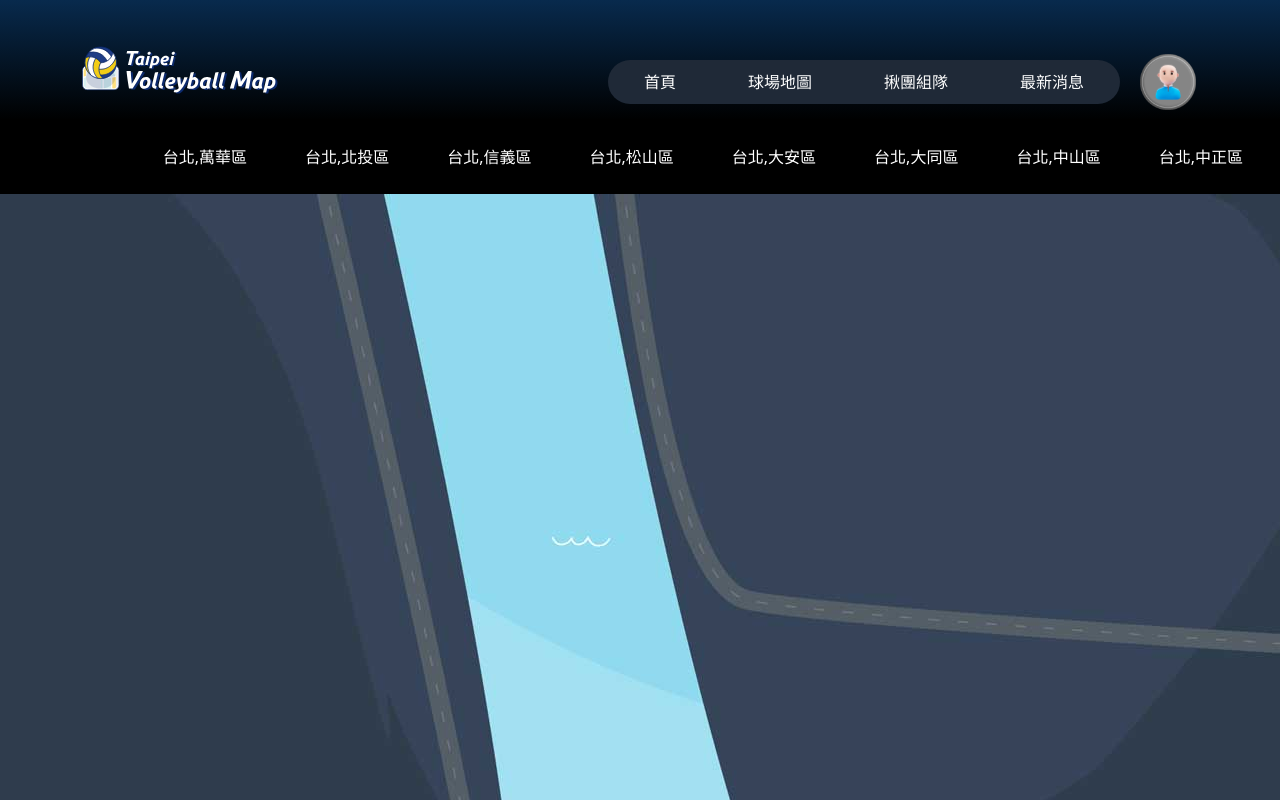
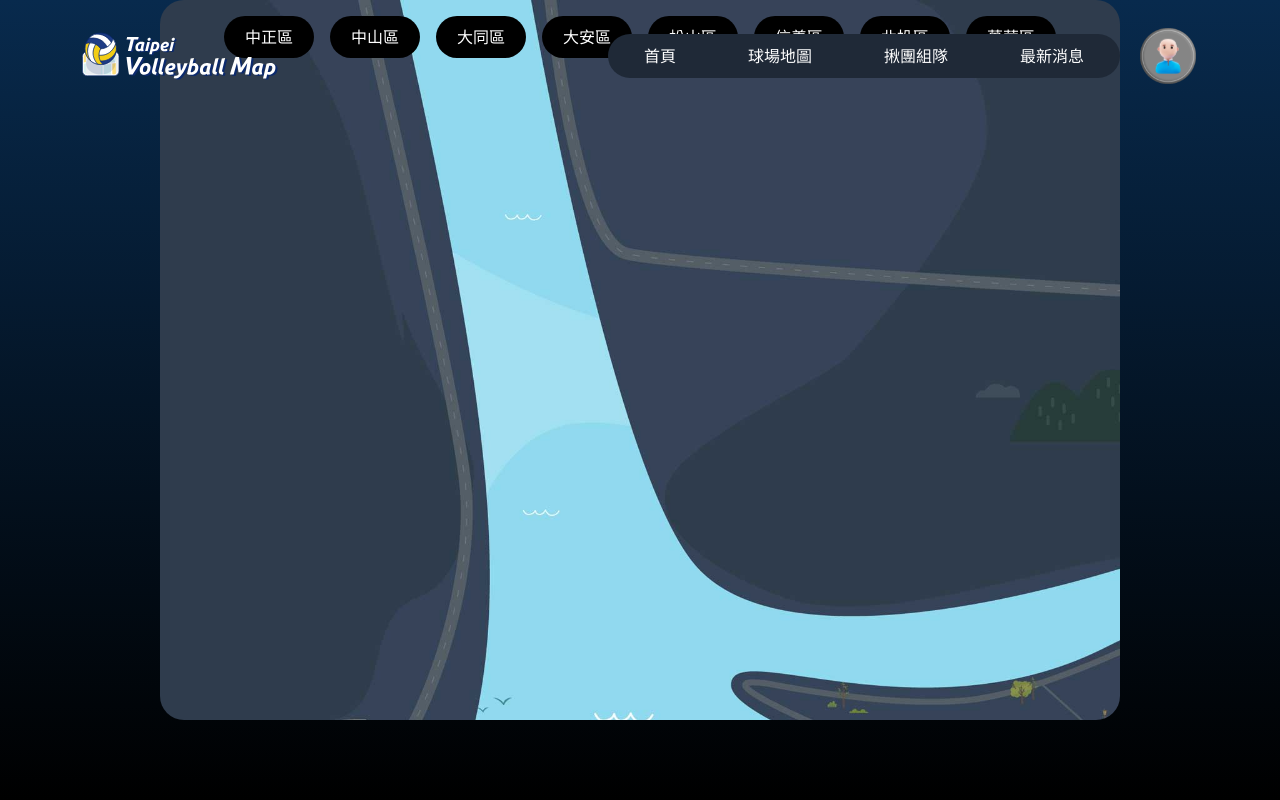
Before and after one commit to rex2713/tvm, a React (Vite) app: page /map in a window 1280 px wide. Shown: the top 800 px of the page. Built offline with nearby package versions, Linux system fonts and the light colour scheme; what tailwindcss-3d would draw is missing.

Commit message:
0203-0130

```diff
--- a/src/Component/HeaderNavBar.jsx
+++ b/src/Component/HeaderNavBar.jsx
@@ -4,19 +4,19 @@ import MemberIcon from "./MemberIcon";
 
 const HeaderNavBar = () => {
   return (
-    <header className="bg-parent fixed z-20 flex w-full justify-between px-20">
+    <header className="bg-parent fixed z-20 flex w-full h-28 justify-between px-20 items-center">
       <div className="flex">
-        <div className="h-15 mr-2 shrink-0 rounded-full pt-10">
+        <div className="h-15 mr-2 shrink-0 rounded-full ">
           <img src="../pic/logo.svg" alt="" />
         </div>
       </div>
       <nav className="leading-15 0 ">
-        <div className="flex justify-between gap-x-2 ">
-          <ul className="mx-2 mt-[60px] flex h-11 items-center justify-center space-x-2 rounded-full  bg-gray-800 px-1 leading-10 text-white">
+        <div className="flex justify-between gap-x-2 items-center">
+          <ul className="mx-2 flex h-11 items-center justify-center space-x-2 rounded-full  bg-gray-800 px-1 leading-10 text-white">
             <li>
               <Link
                 to="/"
-                className="rounded-full px-8 py-2 font-light duration-500 hover:[background-color:rgba(255,255,255,.1)]"
+                className="rounded-full px-8 py-2 font-light duration-500 hover:bg-white/20"
               >
                 首頁
               </Link>
@@ -24,7 +24,7 @@ const HeaderNavBar = () => {
             <li>
               <Link
                 to="/map"
-                className="rounded-full px-8 py-2 font-light duration-500 hover:[background-color:rgba(255,255,255,.1)]"
+                className="rounded-full px-8 py-2 font-light duration-500 hover:bg-white/20"
               >
                 球場地圖
               </Link>
@@ -32,7 +32,7 @@ const HeaderNavBar = () => {
             <li>
               <Link
                 to="/team/list"
-                className="rounded-full px-8 py-2 font-light duration-500 hover:[background-color:rgba(255,255,255,.1)]"
+                className="rounded-full px-8 py-2 font-light duration-500 hover:bg-white/20"
                 href=""
               >
                 揪團組隊
@@ -41,7 +41,7 @@ const HeaderNavBar = () => {
             <li>
               <Link
                 to="/news"
-                className="rounded-full px-8 py-2 font-light duration-500 hover:[background-color:rgba(255,255,255,.1)]"
+                className="rounded-full px-8 py-2 font-light duration-500 hover:bg-white/20"
                 href=""
               >
                 最新消息
@@ -52,7 +52,7 @@ const HeaderNavBar = () => {
             to="/member/login"
             className="rounded-full font-light leading-10 text-white"
           >
-            <div className="mt-[50px] ">
+            <div className="">
               <MemberIcon />
             </div>
           </Link>
--- a/src/page/HomePage.jsx
+++ b/src/page/HomePage.jsx
@@ -35,7 +35,7 @@ const HomePage = () => {
         <section className="relative h-screen bg-[url('../../pic/homepage-bg.jpg')] bg-cover px-20">
           {/* <div className="relative flex h-160 justify-around"> */}
           {/* <div className="absolute left-0 z-10 h-full"> */}
-          <div className="h-[100px]"></div>
+          {/* <div className="h-[100px]"></div> */}
           <div className="">
             <div className="absolute left-0 top-0 z-20 w-full ">
               {delayLoading ? <Loading /> : <></>}
@@ -46,7 +46,7 @@ const HomePage = () => {
           </div>
           <button
             onClick={handleClick}
-            className="absolute bottom-10 left-[48vw] rounded-full bg-white/20 p-4 text-white shadow-md shadow-black/50 hover:bg-white/40"
+            className="absolute bottom-10 right-20 rounded-full bg-white/20 px-4 py-3 text-white hover:bg-white/40"
           >
             開始瀏覽
           </button>
--- a/src/page/MapPage.jsx
+++ b/src/page/MapPage.jsx
@@ -6,50 +6,42 @@ const MapPage = () => {
   window.scrollTo(0, 0);
   return (
     <main>
-      <div className="h-[120px] w-full bg-gradient-to-b from-[#082A4D] to-[#000000]"></div>
-      <nav>
-        <div className="flex flex-row-reverse gap-x-4 bg-black px-4 py-4 text-base">
-          <button className="rounded-full bg-black text-white  px-5 py-2 hover:bg-[#0B374D] hover:text-white hover:border-[rgba(255,255,255,.5)] border border-transparent">
-            台北,中正區
+      {/* <div className="h-[120px] w-full bg-gradient-to-b from-[#082A4D] to-[#000000]"></div> */}
+      <section className="h-screen bg-gradient-to-b from-[#082A4D] to-[#000000]  px-40">
+        <div className="relative flex h-[90%] justify-center">
+          <div className="absolute top-0 flex justify-center gap-x-4 bg-transparent w-full py-4 text-base">
+            <button className="rounded-full border border-transparent  bg-black px-5 py-1 text-white hover:border-[rgba(255,255,255,.5)] hover:bg-[#0B374D] hover:text-white">
+              中正區
             </button>
-          <button className="rounded-full bg-black text-white px-5 py-2 hover:bg-[#0B374D] hover:text-white hover:border-[rgba(255,255,255,.5)] border border-transparent">
-            台北,中山區
+            <button className="rounded-full border border-transparent bg-black px-5 py-1 text-white hover:border-[rgba(255,255,255,.5)] hover:bg-[#0B374D] hover:text-white">
+              中山區
             </button>
-          <button className="rounded-full bg-black text-white px-5 py-2 hover:bg-[#0B374D] hover:text-white hover:border-[rgba(255,255,255,.5)] border border-transparent">
-            台北,大同區
+            <button className="rounded-full border border-transparent bg-black px-5 py-2 text-white hover:border-[rgba(255,255,255,.5)] hover:bg-[#0B374D] hover:text-white">
+              大同區
             </button>
-          <button className="rounded-full bg-black text-white px-5 py-2 hover:bg-[#0B374D] hover:text-white hover:border-[rgba(255,255,255,.5)] border border-transparent">
-            台北,大安區
+            <button className="rounded-full border border-transparent bg-black px-5 py-2 text-white hover:border-[rgba(255,255,255,.5)] hover:bg-[#0B374D] hover:text-white">
+              大安區
             </button>
-          <button className="rounded-full bg-black text-white px-5 py-2 hover:bg-[#0B374D] hover:text-white hover:border-[rgba(255,255,255,.5)] border border-transparent">
-            台北,松山區
+            <button className="rounded-full border border-transparent bg-black px-5 py-2 text-white hover:border-[rgba(255,255,255,.5)] hover:bg-[#0B374D] hover:text-white">
+              松山區
             </button>
-          <button className="rounded-full bg-black text-white px-5 py-2 hover:bg-[#0B374D] hover:text-white hover:border-[rgba(255,255,255,.5)] border border-transparent">
-            台北,信義區
+            <button className="rounded-full border border-transparent bg-black px-5 py-2 text-white hover:border-[rgba(255,255,255,.5)] hover:bg-[#0B374D] hover:text-white">
+              信義區
             </button>
-          <button className="rounded-full bg-black text-white px-5 py-2 hover:bg-[#0B374D] hover:text-white hover:border-[rgba(255,255,255,.5)] border border-transparent">
-            台北,北投區
+            <button className="rounded-full border border-transparent bg-black px-5 py-2 text-white hover:border-[rgba(255,255,255,.5)] hover:bg-[#0B374D] hover:text-white">
+              北投區
             </button>
-          <button className="rounded-full bg-black text-white px-5 py-2 hover:bg-[#0B374D] hover:text-white hover:border-[rgba(255,255,255,.5)] border border-transparent">
-            台北,萬華區
+            <button className="rounded-full border border-transparent bg-black px-5 py-2 text-white hover:border-[rgba(255,255,255,.5)] hover:bg-[#0B374D] hover:text-white">
+              萬華區
             </button>
           </div>
-      </nav>
-      {/* <iframe
-        // className="pointer-events-none"
-        src="https://www.google.com/maps/d/embed?mid=1Gg9ZAfd_DxxN_wDaiKNXxW8vjzp7Zzs&ehbc=2E312F"
-        width="1470"
-        height="600"
-      ></iframe> */}
-      {/* <section className="h-page bg-gradient-to-b from-cyan-800 to-blue-900  px-40"> */}
-      <div className="flex h-screen">
-        <div className="h-page overflow-scroll no-scrollbar">
-          <div className="w-[1000vw]">
+          <div className="no-scrollbar h-full overflow-scroll rounded-3xl">
+            <div className="w-[400vw]">
               <img className="map" src="../pic/map.jpg" alt="" />
             </div>
           </div>
         </div>
-      {/* </section> */}
+      </section>
       <section className="flex flex-col gap-y-10 bg-gradient-to-b from-[#082A4D] to-[#000000] px-40 py-5">
         <CourtSearch />
         <div className="grid grid-cols-3 gap-x-20 gap-y-14 ">
```
Lines whose indentation alone changed are shown as unchanged.
